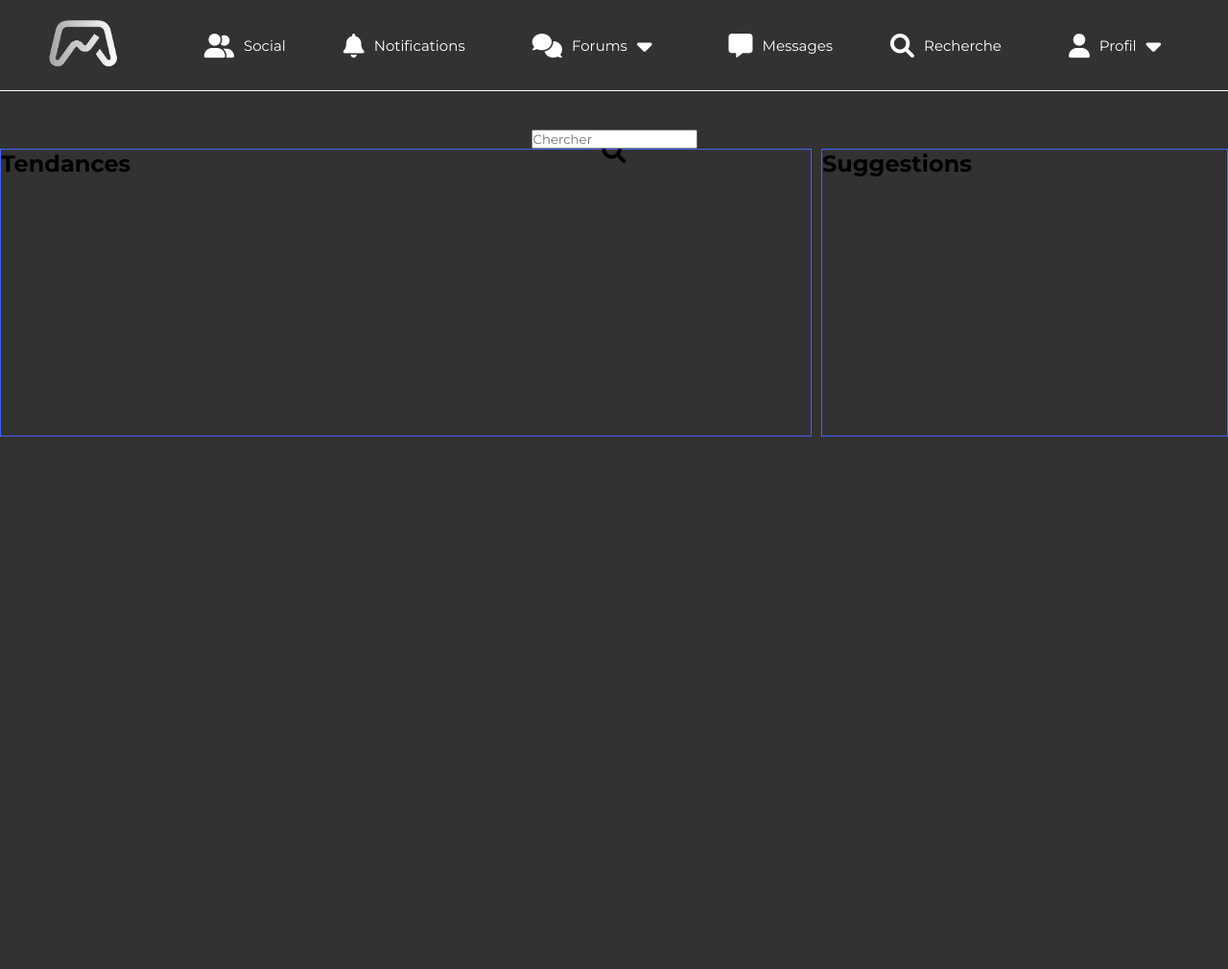
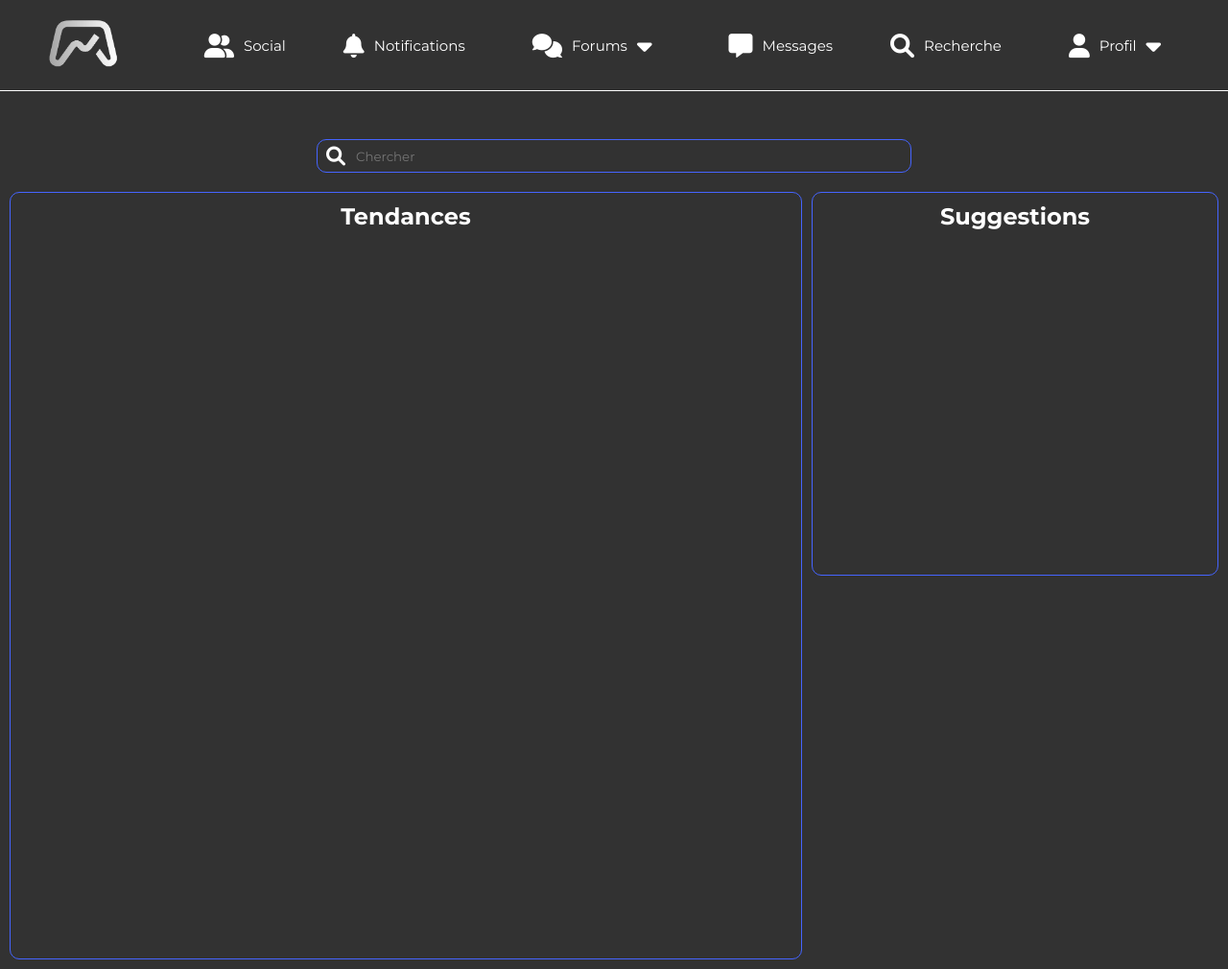
Before and after one commit to Trykxx/Player-Hub, a PHP site: page /view/recherche.html in a window 1280 px wide. Shown: the whole page at 96% size. Before the commit the page ends 455 px from the top, so only its background shows below. Run offline with PHP 8.4, Linux system fonts and the light colour scheme.

Commit message:
modif aprem

```diff
--- a/assets/css/recherche.css
+++ b/assets/css/recherche.css
@@ -1,29 +1,49 @@
-.search-box{
-    display: flex;
-    justify-content: center;
+.search-box {
+  position: relative;
+  margin: auto;
+  padding: 10px;
+  width: 50%;
 }
 
-.search-icon{
-    position: absolute;
+.search-input {
+  padding-left: 40px;
+  height: 35px;
+  border: 1px solid var(--cl-title);
+  border-radius: 10px;
+  background: transparent;
+  color: var(--cl-text);
+  width: 100%;
 }
 
-.search-input{
-    position: relative;
+.search-icon {
+  position: absolute;
+  left: 5;
+  top: 50%;
+  transform: translateY(-50%);
+  color: var(--cl-text);
+  font-size: 20px;
+}
+.container {
+  display: flex;
+  gap: 10px;
+  margin: 10px;
 }
 
-.container{
-    display: flex;
-    gap: 10px;
-
+.suggestions-container {
+  flex: 1;
+  height: 50vh;
 }
 
-.suggestions-container{
-    flex: 1;
-    border: 1px solid var(--cl-title);
+.tendances-container {
+  flex: 2;
+  height: 100vh;
 }
 
-.tendances-container{
-    flex: 2;
-    border: 1px solid var(--cl-title);
-    height: 300px;
+.suggestions-container,
+.tendances-container {
+  border-radius: 10px;
+  border: 1px solid var(--cl-title);
+  color: var(--cl-text);
+  text-align: center;
+  padding: 10px;
 }
--- a/assets/css/style.css
+++ b/assets/css/style.css
@@ -1,4 +1,4 @@
-@import url('https://fonts.googleapis.com/css2?family=Montserrat:ital,wght@0,100..900;1,100..900&display=swap');
+@import url("https://fonts.googleapis.com/css2?family=Montserrat:ital,wght@0,100..900;1,100..900&display=swap");
 
 :root {
   --bg-grey: #323232;
@@ -6,7 +6,7 @@
   --cl-title: #4564ff;
 }
 
-*{
+* {
   margin: 0;
   padding: 0;
   box-sizing: border-box;
@@ -14,7 +14,7 @@
   text-decoration: none;
 }
 
-header{
+header {
   width: 100%;
   min-height: 50px;
   padding: 20px 0 20px 50px;
@@ -24,14 +24,15 @@ header{
   gap: 30px;
 }
 
-nav{
+nav {
   display: flex;
   gap: 30px;
   align-items: center;
   margin: auto;
 }
 
-.navbar a, .nav-item {
+.navbar a,
+.nav-item {
   transition: background-color 0.5s ease, color 0.5s ease;
   border-radius: 25px;
   padding: 0 10px;
@@ -44,7 +45,7 @@ nav{
   position: relative;
 }
 
-.navbar a:hover{
+.navbar a:hover {
   background: rgba(255, 255, 255, 0.205);
   color: var(--cl-title);
 }
@@ -60,7 +61,7 @@ nav{
   border-radius: 30px;
 }
 
-.dropdown-menu a:hover{
+.dropdown-menu a:hover {
   background: none;
 }
 
@@ -77,38 +78,17 @@ nav{
   display: block;
 }
 
-i{
+i {
   font-size: 25px;
   padding: 10px;
 }
-.logo{
+.logo {
   height: 50px;
-    /* margin-right: 50px; */
 }
 
-body{
+body {
   background: var(--bg-grey);
 }
-
-/*
-body {
-    margin: 0;
-    padding: 0;
-    height: 100vh;
-} */
-
-/* body::before {
-    content: '';
-    position: fixed;
-    top: 0;
-    left: 0;
-    width: 100%;
-    height: 100%;
-    background-color: rgba(255, 255, 255, 0.7);
-    backdrop-filter: blur(5px);
-    -webkit-backdrop-filter: blur(5px);
-    z-index: 1;
-} */
 
 .connexion-container {
   min-height: 300px;
@@ -133,9 +113,16 @@ body {
 }
 
 .hidden {
-    display: none ;
+  display: none;
 }
 
+.blur {
+  filter: blur(5px);
+}
+
+.connexion-container h2 {
+  text-align: center;
+}
 .connexion-form {
   display: flex;
   flex-direction: column;
@@ -145,7 +132,7 @@ body {
 .connexion-form input {
   padding: 10px;
   background: transparent;
-    border: 1px solid var(--cl-text);
+  border: 1px solid var(--cl-title);
   border-radius: 10px;
   color: var(--cl-text);
 }
@@ -159,9 +146,20 @@ body {
   cursor: pointer;
 }
 
+.close-icon {
+  /* TODO : Js pour fermer la div */
+  position: absolute;
+  right: 0;
+  top: 0;
+  color: var(--cl-text);
+}
 
-@media screen and (max-width: 1050px){
-    nav a span{
+.close-icon:hover {
+  color: var(--cl-title);
+}
+
+@media screen and (max-width: 1050px) {
+  nav a span {
     display: none;
   }
 
@@ -171,12 +169,12 @@ body {
     padding: 5px 8px;
   }
 
-    nav{
+  nav {
     gap: 20px;
   }
 }
 
-@media screen and (max-width: 1200px){
+@media screen and (max-width: 1200px) {
   header {
     flex-direction: column;
     align-items: center;
@@ -184,7 +182,7 @@ body {
     padding: 20px 0 0 0;
   }
 
-    .logo{
+  .logo {
     margin: 0;
   }
 }
--- a/assets/js/main.js
+++ b/assets/js/main.js
@@ -1,17 +1,11 @@
-//* messages.html
-// const convTarget = document.querySelector('#user-conv')
-// console.log(convTarget);
-// const convAffich = document.querySelector("#msg-container")
-// console.log(convAffich);
-// convTarget.addEventListener('click', function(){
-// convAffich.style.backgroundColor = 'blue'
-// })
-
+// TODO rendre fonctionnel sur toutes les pages autres que index.html
 const connexionBtnTarget = document.querySelector("#connexion-btn");
 const divConnexionTarget = document.querySelector("#connexion-container")
+const mainContent = document.querySelector("#main-content");
 
 connexionBtnTarget.addEventListener('click', function(e){
     e.preventDefault()
     divConnexionTarget.classList.toggle('visible')
     divConnexionTarget.classList.toggle('hidden');
+    mainContent.classList.toggle('blur');
 })
--- a/view/recherche.html
+++ b/view/recherche.html
@@ -4,9 +4,10 @@
     <meta charset="UTF-8" />
     <meta name="viewport" content="width=device-width, initial-scale=1.0" />
     <title>Player-Hub / Recherche</title>
-    <link rel="shortcut icon" href="../assets/icons/icone.png" />
+    <link rel="shortcut icon" href="./assets/icons/icone.png" />
     <link rel="stylesheet" href="../assets/css/style.css" />
     <link rel="stylesheet" href="../assets/css/recherche.css" />
+    <script src="../assets/js/main.js" defer></script>
     <link
       rel="stylesheet"
       href="https://cdnjs.cloudflare.com/ajax/libs/font-awesome/6.0.0/css/all.min.css"
@@ -24,7 +25,7 @@
           ><i class="fa-solid fa-bell"></i><span>Notifications</span></a
         >
         <div class="nav-item">
-          <a href="./view/forums.html"
+          <a href="./forums.html"
             ><i class="fa-solid fa-comments"></i><span>Forums</span
             ><i class="fa-solid fa-caret-down"></i
           ></a>
@@ -33,10 +34,10 @@
             <a href="">Fortnite</a>
             <a href="">Overwatch</a>
             <a href="">EAFC 24</a>
-            <a href="forums.html"><span>Tous les Forums</span></a>
+            <a href="./forums.html"><span>Tous les Forums</span></a>
           </div>
         </div>
-        <a href="messages.html"
+        <a href="./messages.html"
           ><i class="fa-solid fa-message"></i><span>Messages</span></a
         >
         <a href="#"
@@ -48,7 +49,7 @@
             ><i class="fa-solid fa-caret-down"></i
           ></a>
           <div class="dropdown-menu">
-            <a href="">Connexion</a>
+            <a href="" id="connexion-btn">Connexion</a>
             <a href="">Créer un Compte</a>
             <a href="">Réglages</a>
             <a href="">Signets</a>
@@ -57,7 +58,7 @@
         </div>
       </nav>
     </header>
-
+    <main id="main-content">
       <div class="search-box">
         <i class="fa-solid fa-magnifying-glass search-icon"></i>
         <input type="text" class="search-input" placeholder="Chercher" />
@@ -71,5 +72,19 @@
           <h2>Suggestions</h2>
         </section>
       </div>
+    </main>
+    <div id="connexion-container" class="connexion-container hidden">
+      <h2>Connexion</h2>
+      <a href=""><i class="fa-solid fa-xmark close-icon"></i></a>
+      <form class="connexion-form">
+        <label for="email">Email :</label>
+        <input type="text" id="email" placeholder="Votre adresse e-mail" />
+
+        <label for="password">Mot de passe :</label>
+        <input type="password" id="password" placeholder="Votre mot de passe" />
+
+        <input class="btn-submit" type="submit" value="Connectez-vous" />
+      </form>
+    </div>
   </body>
 </html>
```
Also changed, not shown: assets/css/forums.css (+2 -50 lines), assets/css/index.css (+9 -9 lines), assets/css/messages.css (+10 -9 lines), assets/js/messages.js (added, +8 -0 lines), index.html (+19 -21 lines), view/forums.html (+17 -4 lines), view/messages.html (+19 -3 lines). Lines whose indentation alone changed are shown as unchanged.
